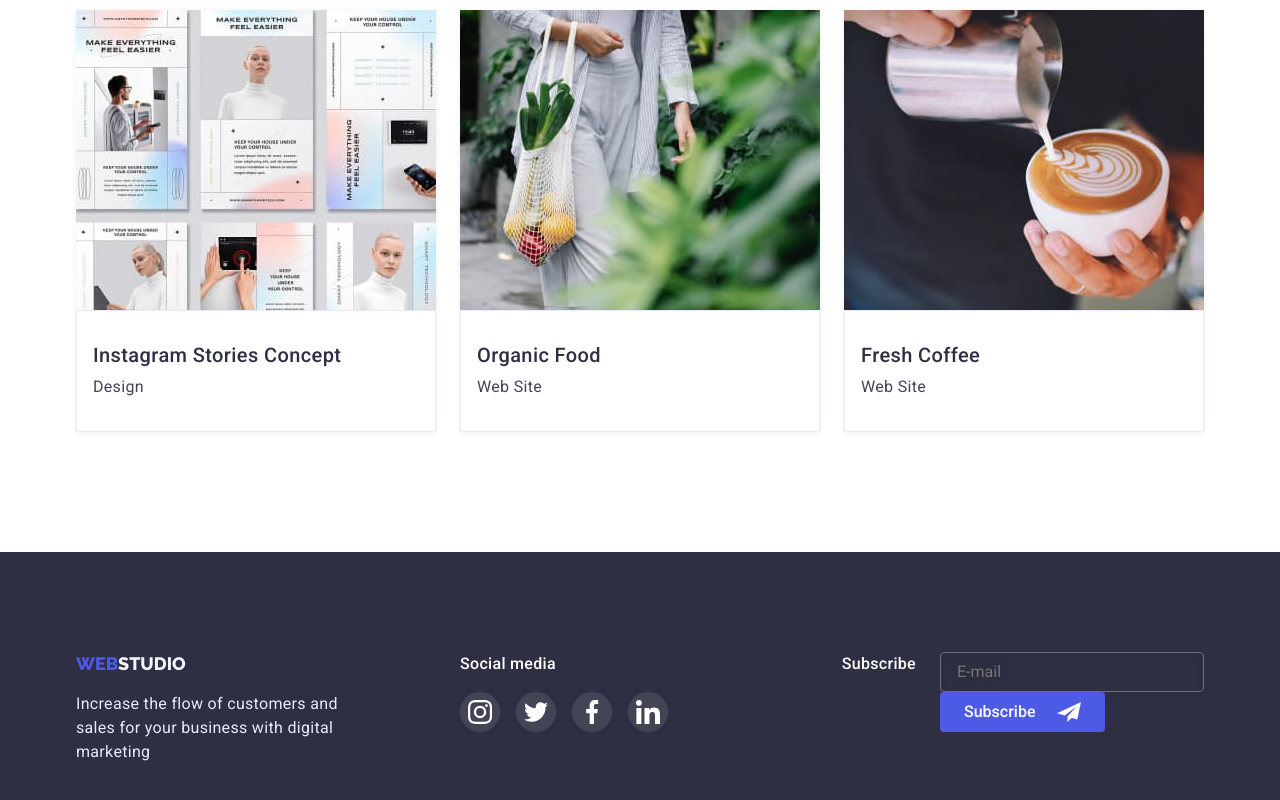
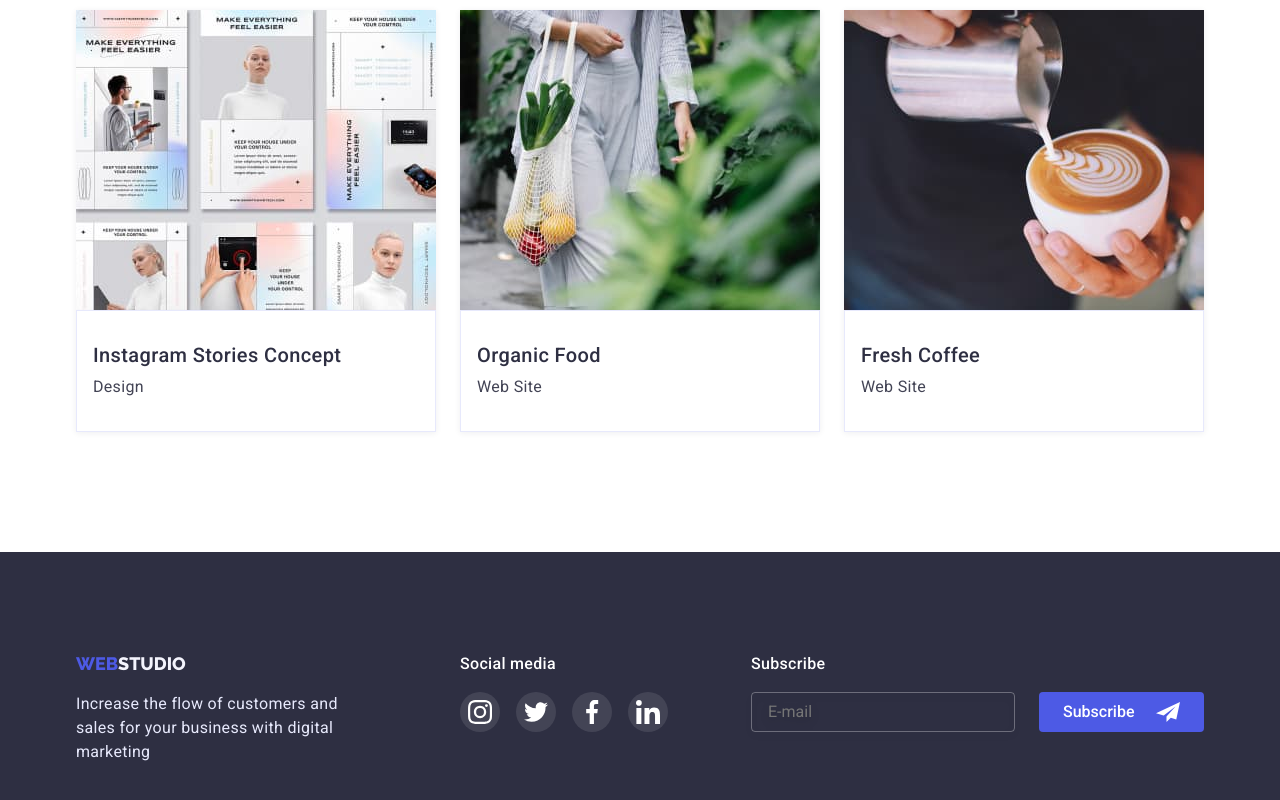
Before and after one commit to ng-christina/goit-markup-hw-07, a plain HTML site: page portfolio.html in a window 1280 px wide. Shown: the part 1150-1950 px from the top of the page. Drawn offline with nearby package versions, Linux system fonts and the light colour scheme.

Commit message:
Update portfolio.html

```diff
--- a/portfolio.html
+++ b/portfolio.html
@@ -274,20 +274,16 @@
                 </ul>
             </div>
             <div>
+                <p class="text text-soc">Subscribe</p>
                 <form class="footer-subcribe">
-                  <p class="text text-soc">Subscribe</p>
-                  <div class="div-subcribe">
                    <label class="subcribe-label">
                        <input class="subcribe-input" type="text" name="user_email" id="icon-mail" placeholder="E-mail">
                     </label>
-                        <div class="buttun-subcribe-form">
                     <button class="button-subcribe" type="submit" >Subscribe
                         <svg class="svg-icon" width="24" height="24">
                             <use href="./images/icons.svg#icon-message"></use>
                         </svg>
                     </button>
-                        </div>
-                    </div>
                 </form>
             </div>
         </div>
```
Lines whose indentation alone changed are shown as unchanged.
